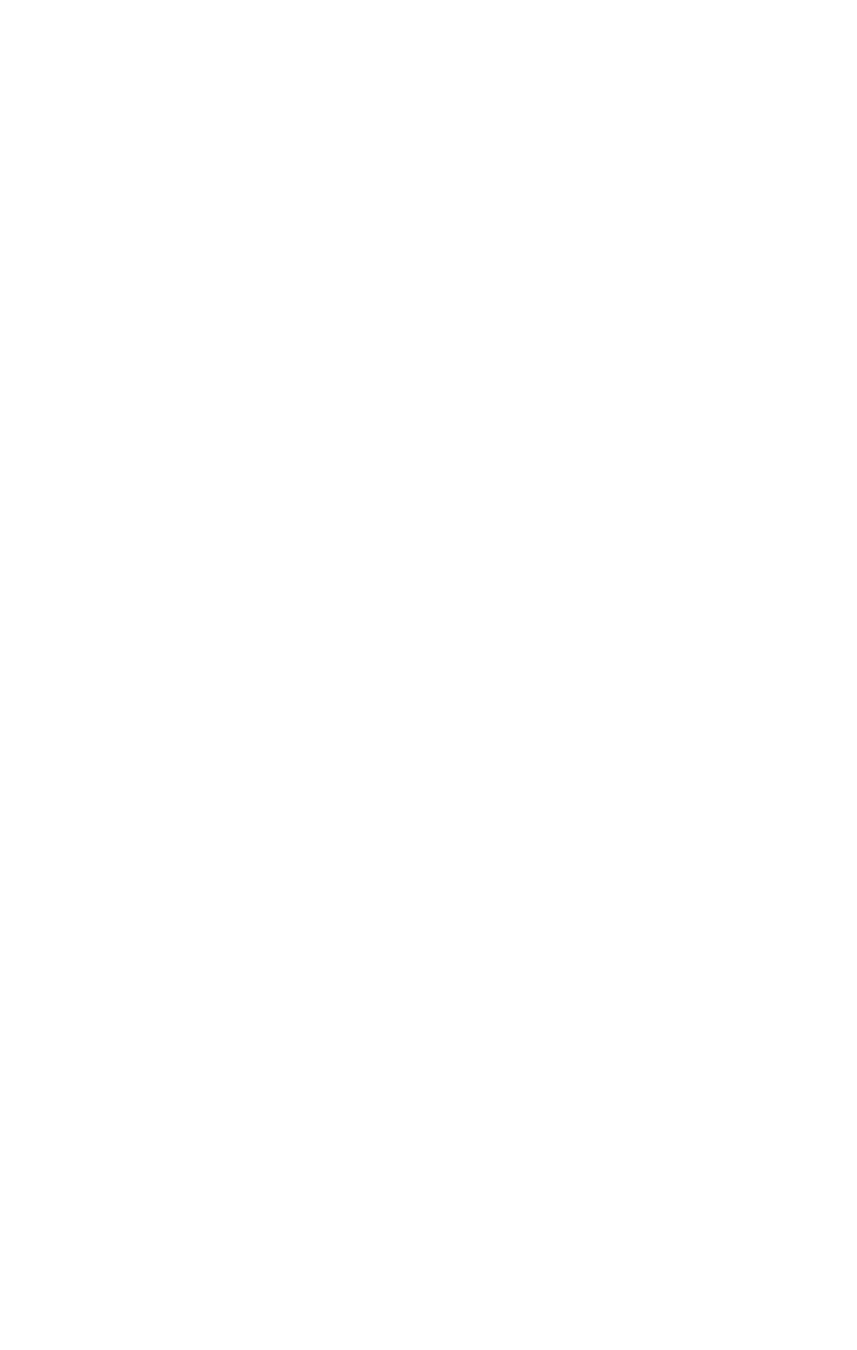
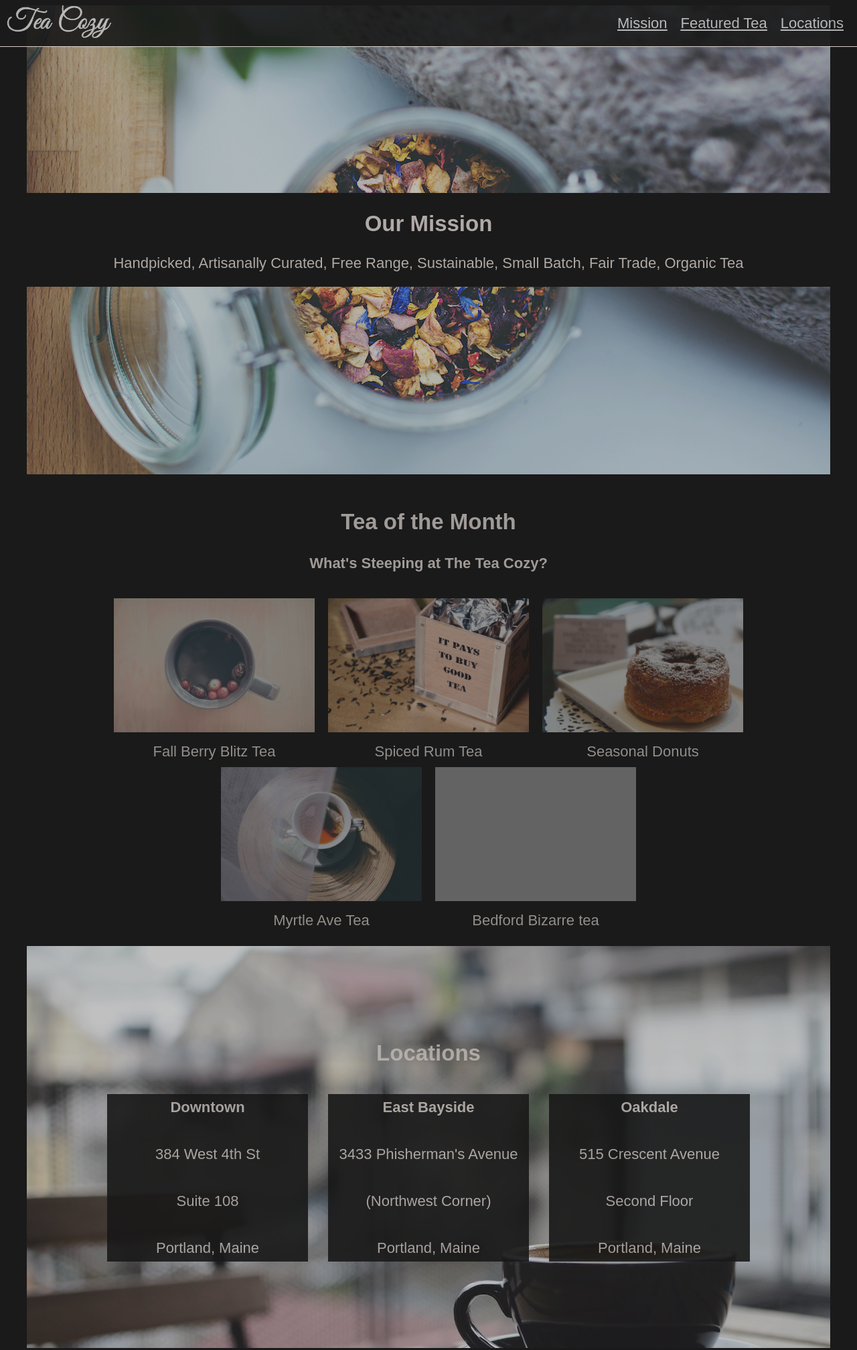
Before and after one commit to ekra26/Codecademy-Projects, a plain HTML site: page TeaCozy/index.html in a window 1280 px wide. Shown: the top 2015 px of the page at 67% size. Before the commit the page ends 800 px from the top, so only its background shows below. Drawn offline with Linux system fonts and the light colour scheme; grey boxes are pictures that could not be loaded.

Commit message:
TeaCozy Final

```diff
--- a/TeaCozy/index.html
+++ b/TeaCozy/index.html
@@ -10,12 +10,91 @@
         <title>Tea Cozy</title>
         <meta name="description" content="">
         <meta name="viewport" content="width=device-width, initial-scale=1">
-        <link rel="stylesheet" href="">
+        <link rel="stylesheet" href="style.css">
     </head>
     <body>
-        <!--[if lt IE 7]>
-            <p class="browsehappy">You are using an <strong>outdated</strong> browser. Please <a href="#">upgrade your browser</a> to improve your experience.</p>
-        <![endif]-->
+       <header>
+           <div class="logo">
+               <img src="images/img-tea-cozy-logo.png" alt="Tea Cozy Logo">
+           </div>
+           <nav>
+               <a href="#mission">Mission</a>
+               <a href="#featuredTea">Featured Tea</a>
+               <a href="#locations">Locations</a>
+           </nav>
+       </header>
+       <main>
+           <section class="backgroundContainer">
+               <!-- <img src="images/img-mission-background.jpg" alt="Cup with tea leaves"> -->
+               <div class="statement" id="mission">
+                   <h2>Our Mission</h2>
+                   <p>Handpicked, Artisanally Curated, Free Range, Sustainable, Small Batch, Fair Trade, Organic Tea</p>
+               </div>
+           </section>
+           <section class="featuredContent" id="featuredTea">
+               <div class="featuredMessage">
+                   <h2>Tea of the Month</h2>
+                   <h4>What's Steeping at The Tea Cozy?</h4>
+               </div>
+               <div class="featuredContainer">
+                   <figure class="featured A">
+                       <img src="images/img-berryblitz.jpg" alt="Mug with water and berries">
+                       <figcaption>Fall Berry Blitz Tea</figcaption>
+                   </figure>
+                   <figure class="featured B">
+                       <img src="images/img-spiced-rum.jpg" alt="Spiced Rum dried leaves">
+                       <figcaption>Spiced Rum Tea</figcaption>
+                   </figure>
+                   <figure class="featured C">
+                       <img src="images/img-donut.jpg" alt="Donut cake">
+                       <figcaption>Seasonal Donuts</figcaption>
+                   </figure>
+                    <figure class="featured D">
+                       <img src="images/img-myrtle-ave.jpg" alt="Cup with tea">
+                       <figcaption>Myrtle Ave Tea</figcaption>
+                   </figure>
+                    <figure class="featured E">
+                       <img src="images/img-bedford-bizarre.jpg" alt="Cup with tea and sugar">
+                       <figcaption>Bedford Bizarre tea</figcaption>
+                   </figure>
+               </div>
+           </section>
+           <section class="locations" id="locations">
+               <div class="locationP">
+                   <h2 class="locationP">Locations</h2>
+               </div>
+               <div class="locationsContainer">
+                   <div class="downtown location">
+                       <h3>Downtown</h3>
+                       <p>384 West 4th St</p>
+                       <p>Suite 108</p>
+                       <p>Portland, Maine</p>
+                   </div>
+                    <div class="eastbayside location">
+                       <h3>East Bayside</h3>
+                       <p>3433 Phisherman's Avenue</p>
+                       <p>(Northwest Corner)</p>
+                       <p>Portland, Maine</p>
+                   </div>
+                   <div class="oakdale location">
+                       <h3>Oakdale</h3>
+                       <p>515 Crescent Avenue</p>
+                       <p>Second Floor</p>
+                       <p>Portland, Maine</p>
+                   </div>
+               </div>
+           </section>
+       </main>
+       <footer>
+           <div class="contantInfo">
+               <h2>The Tea Cozy</h2>
+               <h5>contact@theteacozy.com</h5>
+               <h5>917-555-8904</h5>
+           </div>
+           <div class="copyright">
+               <p>copyright The Tea Cozy 2017</p>
+           </div>
+       </footer>
 
         <script src="" async defer></script>
     </body>
--- a/TeaCozy/style.css
+++ b/TeaCozy/style.css
@@ -0,0 +1,138 @@
+* {
+    font-family: Arial, Helvetica, sans-serif;
+    font-size: 22px;
+    color: seashell;
+    background-color:black;
+    opacity: 0.9;
+    text-align: center;
+    justify-content: center;
+}
+
+h2 {
+    font-size: 1.5em;
+}
+
+header {
+    display: inline-flex;
+    width: 100%;
+    height: 69px;
+    justify-content: space-between;
+    border-bottom: 1px solid seashell;
+    align-items: center;
+    position: fixed;
+    z-index:1;
+    top: 0;
+    left: 0;
+    right: 0;
+}
+
+nav {
+    display: flex;
+    justify-content: space-around;
+    text-decoration: underline;
+}
+
+nav a {
+    padding-right: 20px;
+    color: white;
+}
+
+.logo img {
+    height:50px;
+    padding-left: 10px;
+}
+
+/* Main message */
+.backgroundContainer {
+    background-image: url(images/img-mission-background.jpg);
+    width: 1200px;
+    height: 700px;
+    display: flex;
+    flex-direction: column;
+    margin: 0 auto;
+    justify-content: center;
+    align-items: center;
+}
+
+.statement {
+    width: 1200px;
+    max-height: 200px;
+    background-color: black;
+    opacity: 1;
+    justify-items: stretch;
+}
+
+
+/* Tea of the month content */
+
+.featuredContent {
+    padding-top: 25px;
+    padding-bottom: 25px;
+}
+.featuredContainer {
+    width: 1000px;
+    display: inline-flex;
+    justify-content: center;
+    flex-wrap: wrap;
+    margin: 0 auto;
+}
+
+figure {
+    margin: 0;
+}
+
+figure img {
+    width: 300px;
+    height: 200px;
+    padding: 10px;
+}
+
+/* locations */
+.locations {
+    background-image: url(images/img-locations-background.jpg);
+    background-repeat: no-repeat;
+    background-position: top;
+    background-size: cover;
+    height: 600px;
+    width: 1200px;
+    display: flex;
+    flex-flow: column;
+    align-items: center;
+    justify-content: center;
+    margin: 0 auto;
+}
+
+.locationsContainer {
+    display: flex;
+    width: 1000px;
+    flex-flow: row wrap;
+    background-color: transparent;
+    justify-items: stretch;
+}
+
+.locationP {
+    background-color: transparent;
+}
+
+
+.location {
+    background-color: black;
+    opacity: 1;
+    width: 300px;
+    height: 250px;
+    margin: 15px;
+    display: flex;
+    flex-direction: column;
+}
+
+/* footer info */
+.contantInfo {
+    margin: 0 auto;
+    height: 200px;
+    justify-content: center;
+}
+.copyright p {
+    text-align: left;
+    margin-left: 20px;
+    padding-bottom: 20px;
+}
```
Also changed, not shown: 2 other files.
